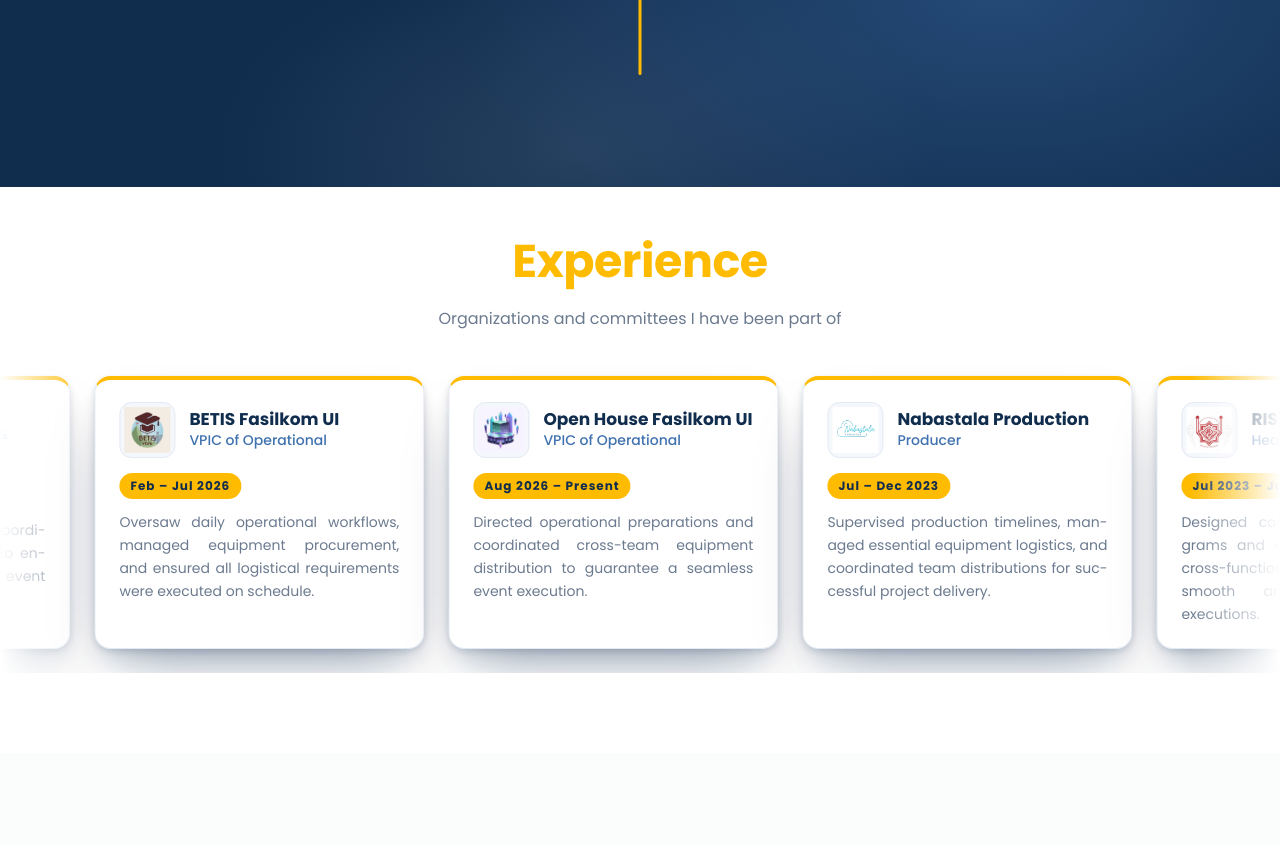
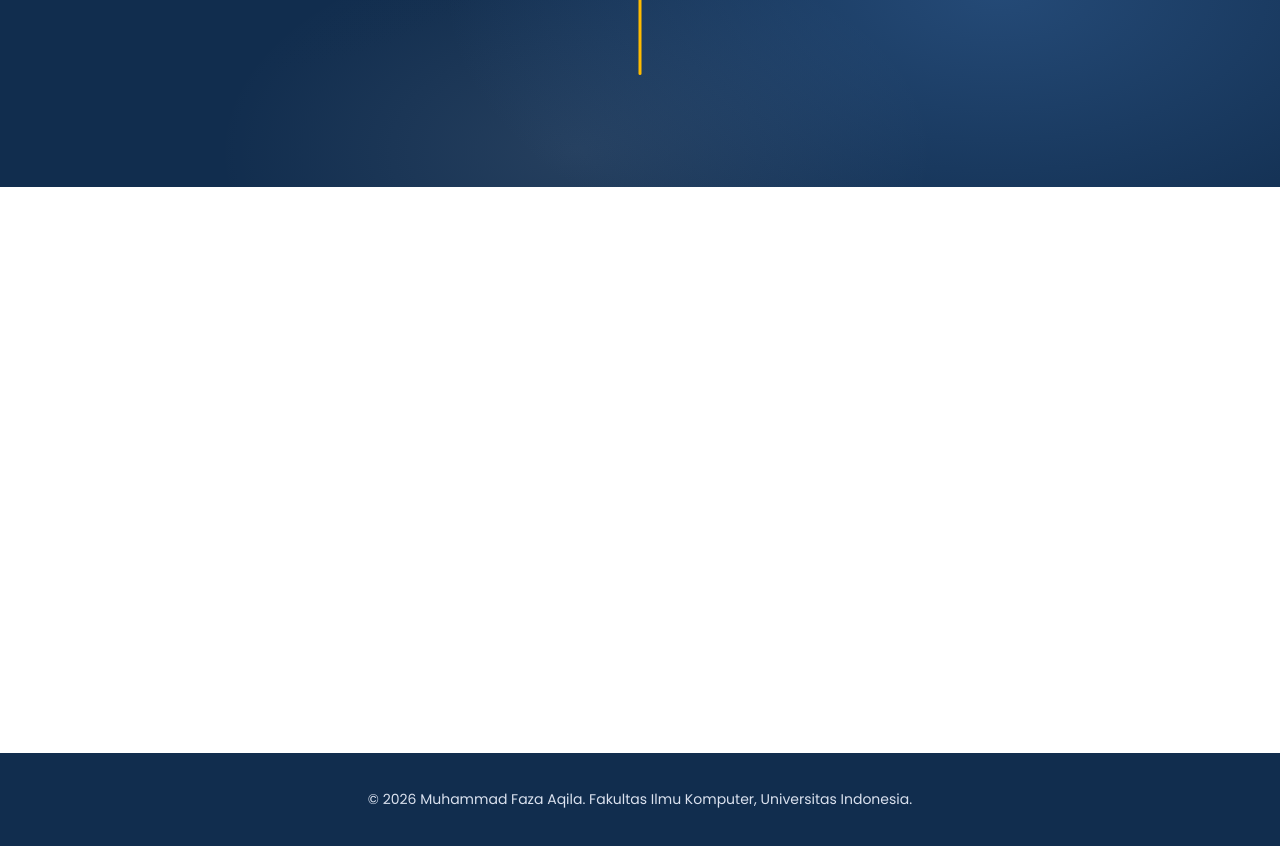
Before and after one commit to fazaaqila09/myportofolio, a Django app: page / in a window 1280 px wide. Shown: the part 2316-3162 px from the top of the page. Before the commit the page ends 2989 px from the top, so only its background shows below. Run offline with Django 5.2, Linux system fonts and the light colour scheme.

Commit message:
feat: menambahkan footer dan animasi masuk pada section experience

```diff
--- a/static/css/style.css
+++ b/static/css/style.css
@@ -1188,7 +1188,6 @@
     /* atas dikurangi dari 4.5rem -> 2.5rem supaya isinya naik */
     padding: 2.5rem 0 5rem;
     background-color: #FFFFFF;
-    overflow: hidden;          /* kartu yang menembus tepi dipotong rapi */
 }
 
 .experience .section-head {
@@ -1378,3 +1377,53 @@
         overflow-x: auto;
     }
 }
+
+.site-footer {
+    background-color: #112D4E;
+    padding: 2.2rem 1.5rem;
+    text-align: center;
+}
+
+.site-footer p {
+    font-size: 14px;
+    font-weight: 400;
+    line-height: 1.6;
+    color: #DBE2EF;
+    max-width: 700px;
+    margin: 0 auto;
+}
+
+@media (max-width: 600px) {
+    .site-footer {
+        padding: 1.8rem 1.25rem;
+    }
+    .site-footer p {
+        font-size: 13px;
+    }
+}
+
+@supports (animation-timeline: view()) {
+
+    .exp-marquee {
+        animation: expReveal linear both;
+        animation-timeline: view();
+        animation-range: entry 20% entry 85%;
+    }
+
+    @keyframes expReveal {
+        from {
+            opacity: 0;
+            transform: translateY(34px) scale(0.97);
+        }
+        to {
+            opacity: 1;
+            transform: translateY(0) scale(1);
+        }
+    }
+}
+
+@media (prefers-reduced-motion: reduce) {
+    .exp-marquee {
+        animation: none;
+    }
+}
--- a/templates/index.html
+++ b/templates/index.html
@@ -323,5 +323,11 @@
             </div>
         </div>
     </section>
+
+    <!-- Footer -->
+    <footer class="site-footer">
+        <p>&copy; 2026 Muhammad Faza Aqila. Fakultas Ilmu Komputer, Universitas Indonesia.</p>
+    </footer>
+
 </body>
 </html>
```
